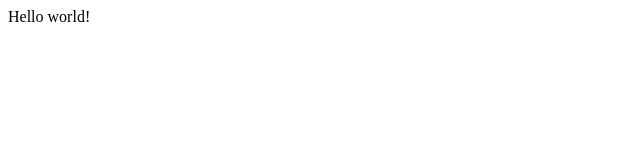
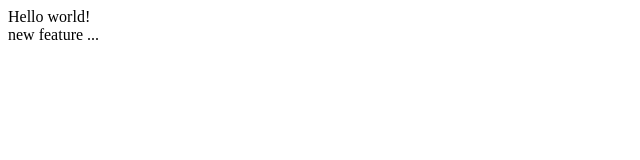
Before and after one commit to AndriiPetrechko/andrii-app, a plain HTML site: page index.html in a window 1280 px wide. Shown: the full height of the page, 0-640 px from the left. Drawn offline with Linux system fonts and the light colour scheme.

Commit message:
add some feature

```diff
--- a/index.html
+++ b/index.html
@@ -9,5 +9,9 @@
 
   Hello world!
 
+  <div class="container">
+    new feature ...
+  </div>
+
 </body>
 </html>
```
